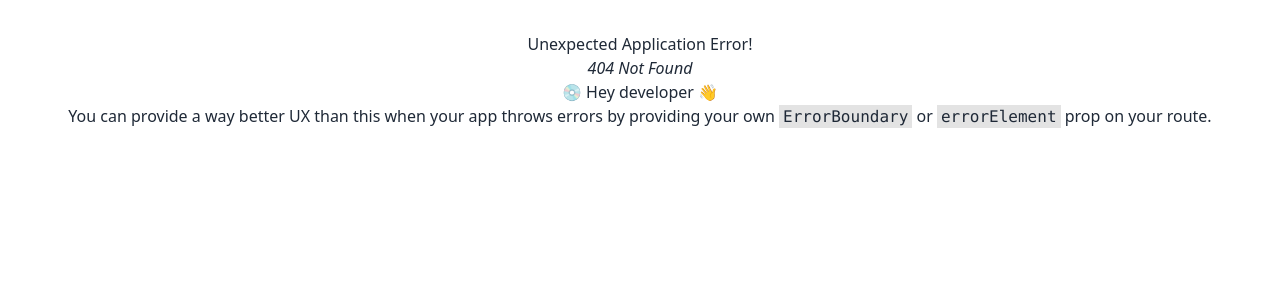
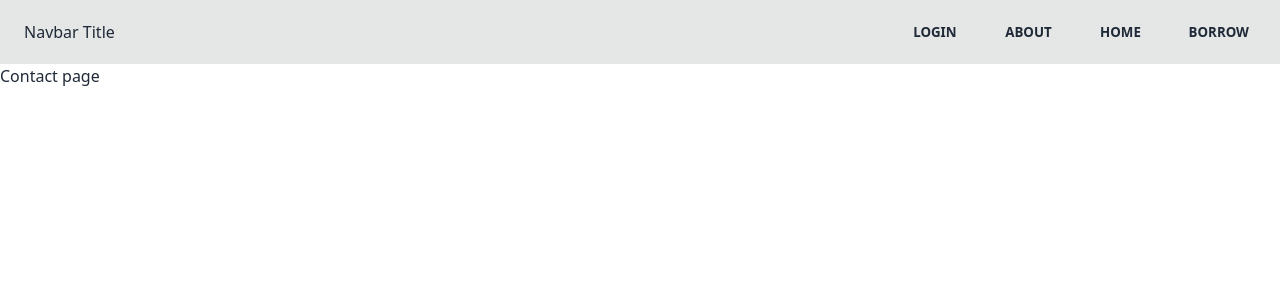
Before and after one commit to Jubayer-Ahmed-Sajid/Library-management-client-site, a React (Vite) app: page /contact in a window 1280 px wide. Before the commit this address had no page. Shown: the top 300 px of the page. Built offline with nearby package versions, Linux system fonts and the light colour scheme.

Commit message:
navbar created

```diff
--- a/src/App.jsx
+++ b/src/App.jsx
@@ -1,14 +1,16 @@
-import './App.css'
+import { Children } from "react";
+import MainLayout from "./components/Layout/MainLayout";
+import { Outlet } from "react-router-dom";
 
-function App() {
+const App = () => {
+    return (
+        <div>
+            <MainLayout >
+            <Outlet></Outlet>
+            </MainLayout>
 
-  return (
-    <>
+        </div>
+    );
+};
 
-      <h1>Hello there</h1>
-
-    </>
-  )
-}
-
-export default App
+export default App;
--- /dev/null
+++ b/src/components/Layout/MainLayout.jsx
@@ -0,0 +1,26 @@
+import MainNav from "../MainNav";
+import SideNav from "./SideNav";
+import PropTypes from 'prop-types'
+
+
+const MainLayout = ({ children }) => {
+    return (
+        <div className="drawer">
+            <input id="my-drawer-3" type="checkbox" className="drawer-toggle" />
+            <div className="drawer-content flex flex-col">
+                {/* Navbar */}
+                <div className="w-full  navbar bg-base-300">
+                    <MainNav></MainNav>
+                </div>
+                {/* Page content here */}
+                {children}
+            </div>
+            <SideNav></SideNav>
+        </div>
+    );
+};
+MainLayout.propTypes ={
+children: PropTypes.node
+}
+
+export default MainLayout;
--- /dev/null
+++ b/src/components/Layout/SideNav.jsx
@@ -0,0 +1,17 @@
+import React from 'react';
+import { NavLink } from 'react-router-dom';
+const SideNav = () => {
+    return (
+        <div className="drawer-side">
+            <label htmlFor="my-drawer-3" aria-label="close sidebar" className="drawer-overlay"></label>
+            <ul className="menu p-4 w-80 min-h-full bg-base-200">
+                {/* Sidebar content here */}
+                <NavLink to='/login'>Login</NavLink>
+                <NavLink to='/about'>About</NavLink>
+
+            </ul>
+        </div>
+    );
+};
+
+export default SideNav;
--- /dev/null
+++ b/src/components/MainNav.jsx
@@ -0,0 +1,27 @@
+import { NavLink } from "react-router-dom";
+
+
+const MainNav = () => {
+    return (
+        <div className="w-full rounded-sm  max-w-7xl mx-auto">
+
+                    <div className="flex-none lg:hidden">
+                        <label htmlFor="my-drawer-3" aria-label="open sidebar" className="btn btn-square btn-ghost">
+                            <svg xmlns="http://www.w3.org/2000/svg" fill="none" viewBox="0 0 24 24" className="inline-block w-6 h-6 stroke-current"><path strokeLinecap="round" strokeLinejoin="round" strokeWidth="2" d="M4 6h16M4 12h16M4 18h16"></path></svg>
+                        </label>
+                    </div>
+                    <div className="flex-1 px-2 mx-2">Navbar Title</div>
+                    <div className="flex-none gap-5 hidden lg:block">
+                        <div className="menu menu-horizontal flex gap-5">
+                            {/* Navbar menu content here */}
+                            <NavLink className={({isActive}) => isActive ? 'btn btn-primary btn-sm' : 'btn btn-sm btn-ghost'} to='/login'>Login</NavLink>
+                            <NavLink className={({isActive}) => isActive ? 'btn btn-primary btn-sm' : 'btn btn-sm btn-ghost'}  to='/about'>About</NavLink>
+                            <NavLink className={({isActive}) => isActive ? 'btn btn-primary btn-sm' : 'btn btn-sm btn-ghost'}  to='/'>Home</NavLink>
+                            <NavLink className={({isActive}) => isActive ? 'btn btn-primary btn-sm' : 'btn btn-sm btn-ghost'}  to='/about'>Borrow</NavLink>
+                        </div>
+                    </div>
+                </div>
+    );
+};
+
+export default MainNav;
--- /dev/null
+++ b/src/page/About/About.jsx
@@ -0,0 +1,10 @@
+
+const About = () => {
+    return (
+        <div>
+            <h3>About page</h3>
+        </div>
+    );
+};
+
+export default About;
--- /dev/null
+++ b/src/page/Contact/Contact.jsx
@@ -0,0 +1,10 @@
+
+const Contact = () => {
+    return (
+        <div>
+            <h3>Contact page</h3>
+        </div>
+    );
+};
+
+export default Contact;
--- /dev/null
+++ b/src/page/Login/Login.jsx
@@ -0,0 +1,10 @@
+
+const Login = () => {
+    return (
+        <div>
+            <h3>Login page</h3>
+        </div>
+    );
+};
+
+export default Login;
```
Also changed, not shown: src/Routes/Routes.jsx (+19 -0 lines).
